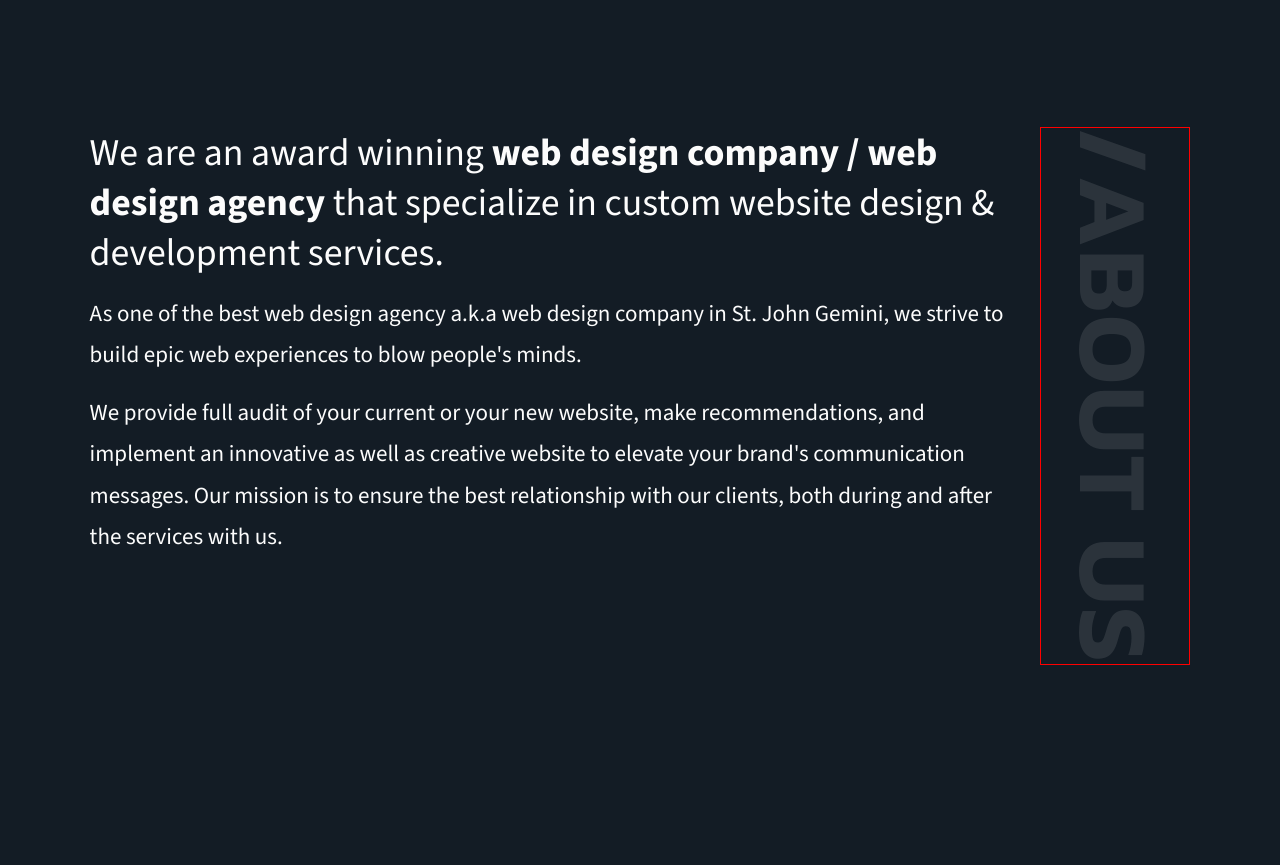
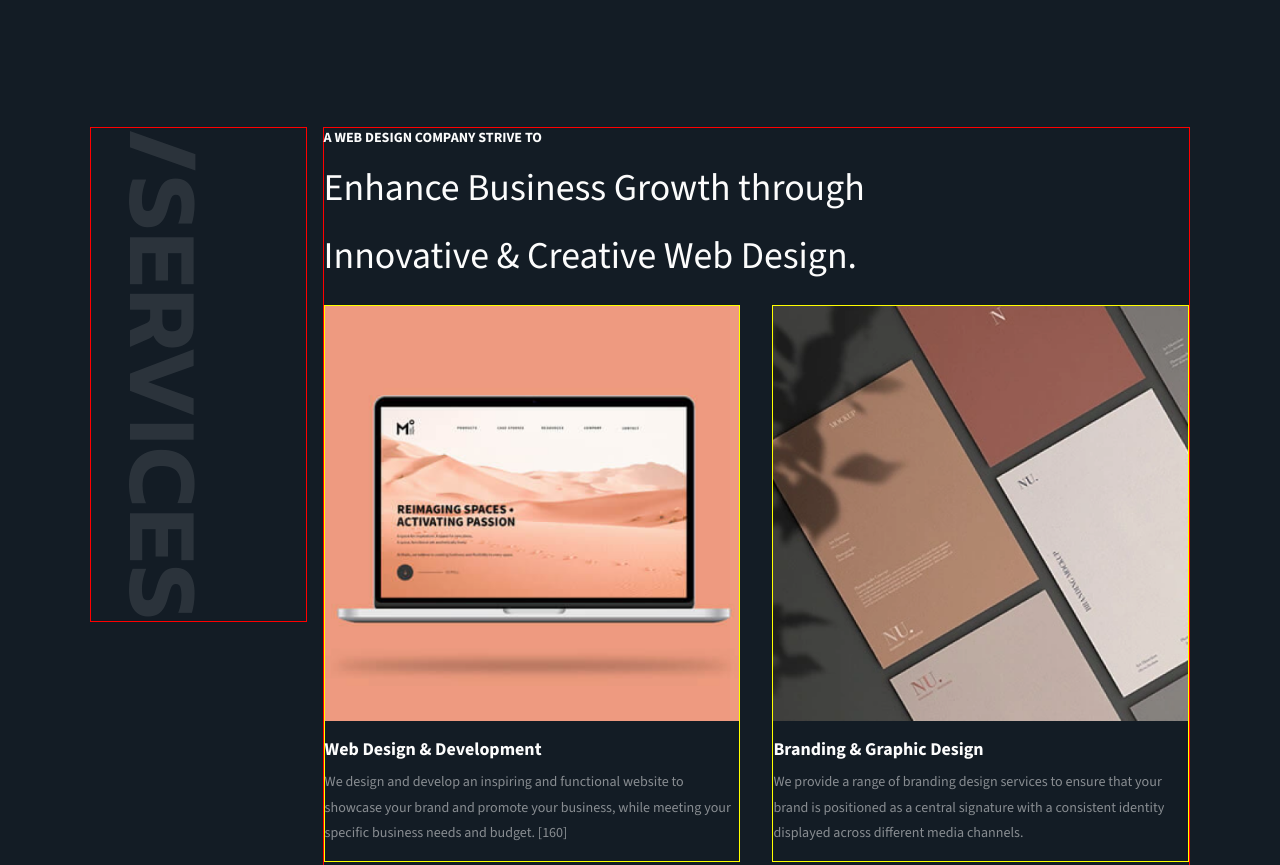
Before and after one commit to vitodigrigoli/geforge, a plain HTML site: page index.html in a window 1280 px wide. Shown: the part 1467-2332 px from the top of the page. Before the commit the page ends 2260 px from the top, so only its background shows below. Drawn offline with nearby package versions, Linux system fonts and the light colour scheme; a script that the page names is missing.

Commit message:
Services  Component

```diff
--- a/index.html
+++ b/index.html
@@ -74,17 +74,102 @@
 		</div>
 	</section>
 
-	<!-- Text -->
-	<section class="text container">
-		<div class="text__head">
-			<h2>About Us</h2>
+
+
+	<!-- Services -->
+	<section class="services container">
+		<div class="services__head">
+			<h2>Services</h2>
 		</div>
-		<div class="text__body">
-			<h3>We are an award winning <strong>web design company / web design agency</strong> that specialize in custom website design & development services.</h3>
-			<p>As one of the best web design agency a.k.a web design company in St. John Gemini, we strive to build epic web experiences to blow people's minds.</p>
-			<p>We provide full audit of your current or your new website, make recommendations, and implement an innovative as well as creative website to elevate your brand's communication messages. Our mission is to ensure the best relationship with our clients, both during and after the services with us.</p>
+
+		<div class="services__body">
+			<div class="services__body__title">
+				<h3>A WEB DESIGN COMPANY STRIVE TO</h3>
+				<p>Enhance Business Growth through Innovative & Creative Web Design.</p>
+
+			</div>
+
+			<div class="services__body__items">
+
+				<div class="service">
+					<div class="service__media">
+						<img src="./assets/img/service-1.png" alt="">
+					</div>
+
+					<div class="service__text">
+						<h4>Web Design & Development</h4>
+						<p>We design and develop an inspiring and functional website to showcase your brand and promote your business, while meeting your specific business needs and budget. [160]</p>
+					</div>
+
+				</div>
+
+				<div class="service">
+					<div class="service__media">
+						<img src="./assets/img/service-2.png" alt="">
+					</div>
+
+					<div class="service__text">
+						<h4>Branding & Graphic Design</h4>
+						<p>We provide a range of branding design services to ensure that your brand is positioned as a central signature with a consistent identity displayed across different media channels.</p>
+					</div>
+
+				</div>
+
+				<div class="service">
+					<div class="service__media">
+						<img src="./assets/img/service-3.jpg" alt="">
+					</div>
+
+					<div class="service__text">
+						<h4>SEO & Digital Marketing</h4>
+						<p>We provide a range of digital marketing services that fits your unique business goals, leveraging the latest Paid Search (Google Adwords), Organic Search or Email marketing to advertise your business online.</p>
+					</div>
+
+				</div>
+
+				<div class="service">
+					<div class="service__media">
+						<img src="./assets/img/service-1.png" alt="">
+					</div>
+
+					<div class="service__text">
+						<h4>Video & Photography</h4>
+						<p>We design and develop an inspiring and functional website to showcase your brand and promote your business, while meeting your specific business needs and budget. [160]</p>
+					</div>
+
+				</div>
+
+				<div class="service">
+					<div class="service__media">
+						<img src="./assets/img/service-2.png" alt="">
+					</div>
+
+					<div class="service__text">
+						<h4>Advertising & Social Management</h4>
+						<p>We provide a range of branding design services to ensure that your brand is positioned as a central signature with a consistent identity displayed across different media channels.</p>
+					</div>
+
+				</div>
+
+				<div class="service">
+					<div class="service__media">
+						<img src="./assets/img/service-3.jpg" alt="">
+					</div>
+
+					<div class="service__text">
+						<h4>Copy & Content</h4>
+						<p>We provide a range of digital marketing services that fits your unique business goals, leveraging the latest Paid Search (Google Adwords), Organic Search or Email marketing to advertise your business online.</p>
+					</div>
+
+				</div>
+
+			</div>
+
+
+
 		</div>
 	</section>
+
 
 
 	<script src="https://cdnjs.cloudflare.com/ajax/libs/gsap/3.12.5/gsap.min.js" integrity="sha512-7eHRwcbYkK4d9g/6tD/mhkf++eoTHwpNM9woBxtPUBWm67zeAfFC+HrdoE2GanKeocly/VxeLvIqwvCdk7qScg==" crossorigin="anonymous" referrerpolicy="no-referrer"></script>
--- a/style.css
+++ b/style.css
@@ -150,3 +150,65 @@ Text
 	.text__body h3 { font-size: var(--fs-md); margin-block-end: 1rem; }
 	.text__body p { font-size: var(--fs-base); }
 }
+
+
+/*---------------------------------
+Services
+---------------------------------*/
+.services { margin-block: var(--space-1); display: flex; justify-content: space-between; align-items: flex-start; gap: 1rem; }
+.services__head { position: sticky; top: 15vh; border: 1px solid red; width: 20%; }
+
+.services__head h2 { font-size: calc(var(--fs-xxxl) * 1.8); font-family: "Kanit", sans-serif; font-weight: 600; font-style: normal; text-transform: uppercase; letter-spacing: 2px; opacity: 0.1; writing-mode: vertical-lr; }
+.services__head h2::before { content: '/'; }
+
+.services__body{width: 80%; border: 1px solid red;;}
+.services__body__title{ max-width: 80ch;}
+.services__body__title h3 { font-size: var(--fs-sm); margin-block-end: 0.4rem; }
+.services__body__title p { font-size: var(--fs-xl); margin-block-end: 1rem; font-weight: 200;}
+
+
+.services__body__items{
+	display: flex;
+	justify-content: space-between;
+	flex-wrap: wrap;
+	gap: 20vh 2rem;
+}
+
+.services__body__items .service{
+	flex-grow: 1;
+	flex-basis: 300px;
+	border: 1px solid yellow;
+}
+
+.services__body__items .service__media {
+	aspect-ratio: 1;
+}
+
+.services__body__items .service__media img {
+	height: 100%;
+	object-fit: cover;
+	width: 100%;;;
+}
+
+.service{
+	position: sticky;
+	top:15vh;
+	background: var(--color-1);
+}
+
+.service__text h4{
+	font-size: var(--fs-base);
+	margin-block-start: 1rem;
+	margin-block-end: 0.5rem;
+}
+
+.service__text p{
+	font-size: var(--fs-sm);
+	opacity: 0.5;
+}
+
+@media (max-width: 600px) {
+	.services__head h2 { font-size: var(--fs-xxl); }
+	.services__body__title p { font-size: var(--fs-md); margin-block-end: 1rem; }
+
+}
```
Also changed, not shown: assets/img/service-1.png (added), assets/img/service-2.png (added), assets/img/service-3.jpg (added).
